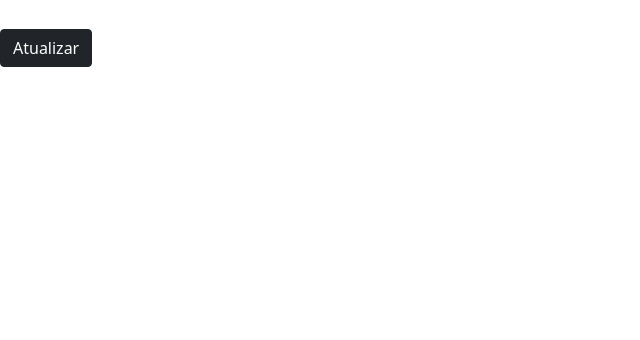
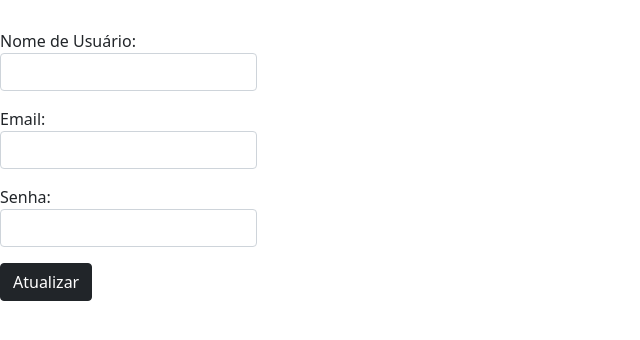
Before and after one commit to icaromed/analise-transacoes-financeiras-alurachallengebackend3, a Django app: template templates/usuarios/editar_usuario.html in a window 1280 px wide. Shown: the part 131-471 px from the top of the page, without its empty margins (0-640 px from the left). Run offline with Django 3.2, Linux system fonts and the light colour scheme; the template is opened without the code that fills it, so the values that code supplies are empty.

```diff
--- a/templates/usuarios/editar_usuario.html
+++ b/templates/usuarios/editar_usuario.html
@@ -8,8 +8,22 @@
 {% include 'partials/_alerts.html' %}
 
 <div class="input-group mb-3">
-    <form method="POST" action="{% url 'lista_usuarios' %}" enctype="multipart/form-data">
+    <form method="POST" action="/usuarios/{{ user.id }}/editar_usuario" enctype="multipart/form-data">
         {% csrf_token %}
+         <div class="form-group mb-3">
+            <label for="username">Nome de Usuário:</label>
+            <input type="text" class="form-control" id="username" name="username" value="{{ user.username }}">
+        </div>
+        <div class="form-group mb-3">
+            <label for="email">Email:</label>
+            <input type="email" class="form-control" id="email" name="email" value="{{ user.email }}">
+        </div>
+
+        <div class="form-group mb-3">
+            <label for="senha">Senha:</label>
+            <input type="password" class="form-control" id="senha" name="senha">
+        </div>
+
         <button type="submit" class="btn btn-dark input-group-append">Atualizar</button>
     </form>
 </div>
--- a/templates/usuarios/lista_usuarios.html
+++ b/templates/usuarios/lista_usuarios.html
@@ -26,8 +26,7 @@
             <td>
                 <div class="mb-3 input-group">
                     <form method="GET" action="{{ usuario.id }}/editar_usuario">
-                         {% csrf_token %}
-                            <button type="submit" class="btn btn-secondary">Editar</button>
+                        <button type="submit" class="btn btn-secondary">Editar</button>
                     </form>
                     <form method="POST" action="{{ usuario.id }}/remover_usuario">
                         {% csrf_token %}
```
Also changed, not shown: usuarios/views.py (+8 -1 lines).
